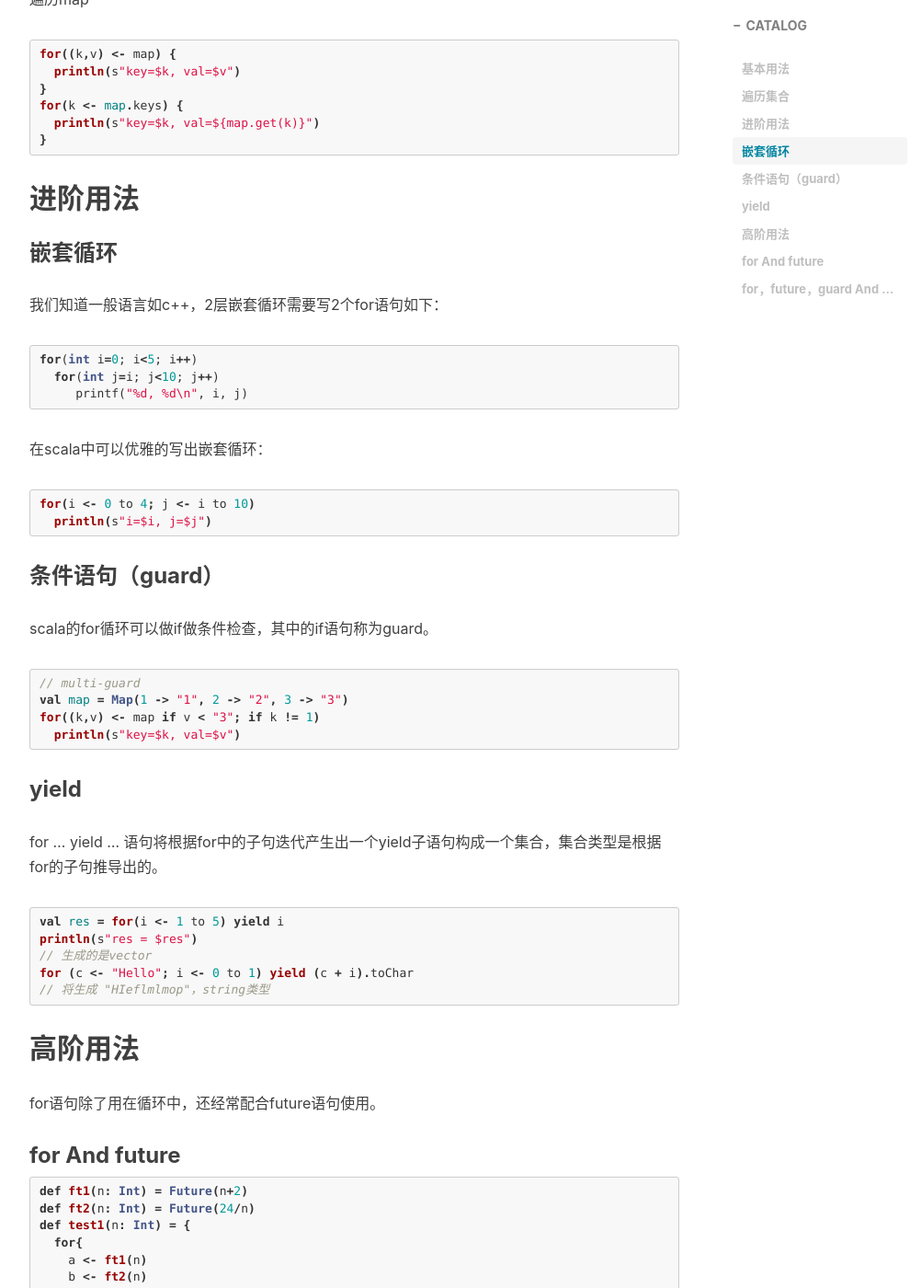
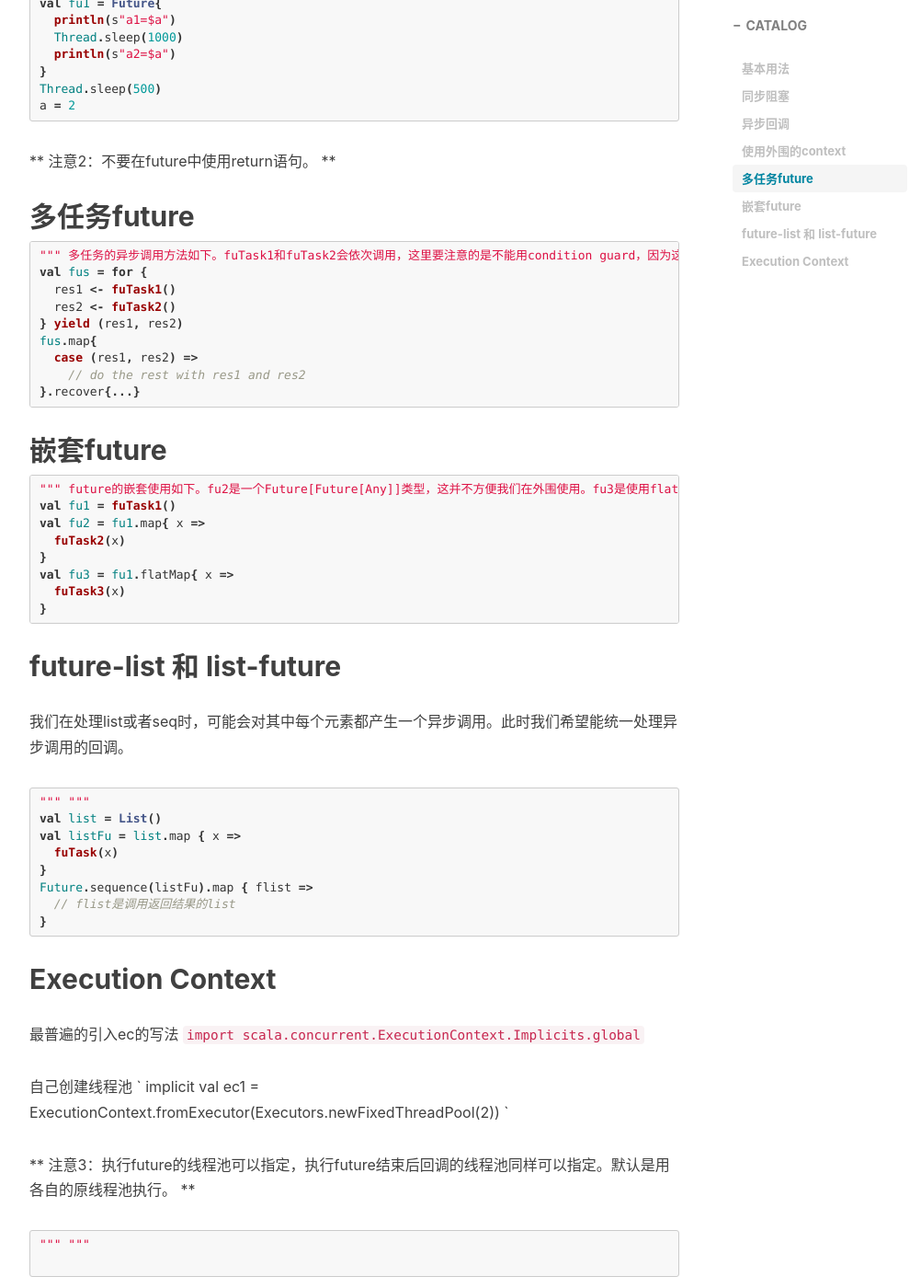
Before and after one commit to lanpay-lulu/lanpay-lulu.github.io, a Jekyll site: the page built from _posts/2016-08-10-Scala-Future.markdown, in a window 1280 px wide and 1400 px high, scrolled down 1456 px. Shown: the whole window at 92% size, without its empty margins (233-1235 px from the left). Built offline with Jekyll 4.4.1, drawn with Linux system fonts in a browser that asks for light colours; nearby versions of some CDN libraries; comment, search, counter and statistics services are not loaded; some of the changed text lies outside the part shown.

Commit message:
modify post

````diff
--- a/_posts/2016-08-10-Scala-Future.markdown
+++ b/_posts/2016-08-10-Scala-Future.markdown
@@ -14,6 +14,8 @@ tags:
 ---
 
 如果你用过java的多线程或异步调用，一定对future不陌生。在scala中对future有了更完善的包装和使用方法，书写异步调用非常便捷。
+future实质就是开一个线程，做指定计算，然后把结果返回。
+相比thread，它有返回值，可以做回调，更加灵活。
 
 ## 基本用法
 
@@ -28,6 +30,7 @@ val fu: Future[Int] = Future {
 }
 ```
 
+## 同步阻塞
 
 ```scala
 """
@@ -35,6 +38,8 @@ val fu: Future[Int] = Future {
 """
 val result = Await result (fu, 3 seconds)
 ```
+
+## 异步回调
 
 ```scala
 """
@@ -53,107 +58,98 @@ val callback = fu.map { x =>
 }
 ```
 
-** 注意：在future外围，你无法通过加try-catch来捕获future中的异常，此时应该使用recover方法！！！**
+** 注意1：在future外围，你无法通过加try-catch来捕获future中的异常，此时应该使用recover方法！**
 
 
-### 遍历集合
-遍历seq
+## 使用外围的context
 
 ```scala
-val seq = Seq(1,2,3,4,5)
-for(i <- seq) {
-  println(s"$i")
+"""
+future可以使用外围的context变量，测试代码如下，会得到a1=1，a2=2的结果
+"""
+var a = 1
+val fu1 = Future{
+  println(s"a1=$a")
+  Thread.sleep(1000)
+  println(s"a2=$a")
+}
+Thread.sleep(500)
+a = 2
+```
+
+** 注意2：不要在future中使用return语句。 **
+
+## 多任务future
+
+```scala
+"""
+多任务的异步调用方法如下。fuTask1和fuTask2会依次调用，这里要注意的是不能用condition guard，因为这里的for是被翻译成flatMap来执行的。
+"""
+val fus = for {
+  res1 <- fuTask1()
+  res2 <- fuTask2()
+} yield (res1, res2)
+fus.map{
+  case (res1, res2) =>
+    // do the rest with res1 and res2
+}.recover{...}
+```
+
+## 嵌套future
+
+```scala
+"""
+future的嵌套使用如下。fu2是一个Future[Future[Any]]类型，这并不方便我们在外围使用。fu3是使用flatMap将嵌套的future铺平了，它是一个Future[Any]类型，没有嵌套。
+"""
+val fu1 = fuTask1()
+val fu2 = fu1.map{ x =>
+  fuTask2(x)
+}
+val fu3 = fu1.flatMap{ x =>
+  fuTask3(x)
 }
 ```
 
-遍历map
+## future-list 和 list-future
+
+我们在处理list或者seq时，可能会对其中每个元素都产生一个异步调用。此时我们希望能统一处理异步调用的回调。
 
 ```scala
-for((k,v) <- map) {
-  println(s"key=$k, val=$v")
+"""
+
+"""
+val list = List()
+val listFu = list.map { x =>
+  fuTask(x)
 }
-for(k <- map.keys) {
-  println(s"key=$k, val=${map.get(k)}")
+Future.sequence(listFu).map { flist =>
+  // flist是调用返回结果的list
 }
 ```
 
-## 进阶用法
+## Execution Context
 
-### 嵌套循环
-我们知道一般语言如c++，2层嵌套循环需要写2个for语句如下：
+最普遍的引入ec的写法
+`import scala.concurrent.ExecutionContext.Implicits.global
+`
 
-```cpp
-for(int i=0; i<5; i++)
-  for(int j=i; j<10; j++)
-     printf("%d, %d\n", i, j)
+自己创建线程池
+`  implicit val ec1 = ExecutionContext.fromExecutor(Executors.newFixedThreadPool(2))
+`
+
+** 注意3：执行future的线程池可以指定，执行future结束后回调的线程池同样可以指定。默认是用各自的原线程池执行。 **
+
+
+
+```scala
+"""
+
+"""
+
 ```
 
-在scala中可以优雅的写出嵌套循环：
 
-```scala
-for(i <- 0 to 4; j <- i to 10)
-  println(s"i=$i, j=$j")
-```
-
-### 条件语句（guard）
-scala的for循环可以做if做条件检查，其中的if语句称为guard。
-
-```scala
-// multi-guard
-val map = Map(1 -> "1", 2 -> "2", 3 -> "3")
-for((k,v) <- map if v < "3"; if k != 1)
-  println(s"key=$k, val=$v")
-```
-
-### yield
-for ... yield ... 语句将根据for中的子句迭代产生出一个yield子语句构成一个集合，集合类型是根据for的子句推导出的。
-
-```scala
-val res = for(i <- 1 to 5) yield i
-println(s"res = $res")
-// 生成的是vector
-for (c <- "Hello"; i <- 0 to 1) yield (c + i).toChar
-// 将生成 "HIeflmlmop"，string类型
-```
-
-## 高阶用法
-for语句除了用在循环中，还经常配合future语句使用。
-
-### for And future
-```scala
-def ft1(n: Int) = Future(n+2)
-def ft2(n: Int) = Future(24/n)
-def test1(n: Int) = {
-  for{
-    a <- ft1(n)
-    b <- ft2(n)
-  } yield (a, b)
-}
-```
-
-如果你使用过future，就知道future是异步调用，当我希望回调函数同时拿到几个异步调用的返回结果时，就可以使用for语句。
-注意：处理future时，不能使用guard语句。
-
-### for，future，guard And exception
-```scala
-def ft1(n: Int) = Future(n+2)
-def ft2(n: Int) = Future(24/n)
-def test1(n: Int) = {
-  val fu = for{
-    a <- ft1(n)
-    b <- ft2(n) if n>0 // guard will not working
-  } yield (a, b)
-  fu.map{
-    case (a,b) =>
-      println(s"a=$a, b=$b")
-  }.recover{
-    case e: Throwable =>
-      e.printStackTrace()
-  }
-}
-```
-
-对于ft2函数，传入0会抛出异常，即是你加上guard，该异常仍然会发生，并在recover中被捕获。为什么呢？因为这时for被翻译成flatMap语句了(见[这里](http://docs.scala-lang.org/tutorials/FAQ/yield.html))，而不是常规上的for语句。
+并在recover中被捕获。为什么呢？因为这时for被翻译成flatMap语句了(见[这里](http://docs.scala-lang.org/tutorials/FAQ/yield.html))，而不是常规上的for语句。
 
 那么在for中如何处理这种future呢？
 
````
